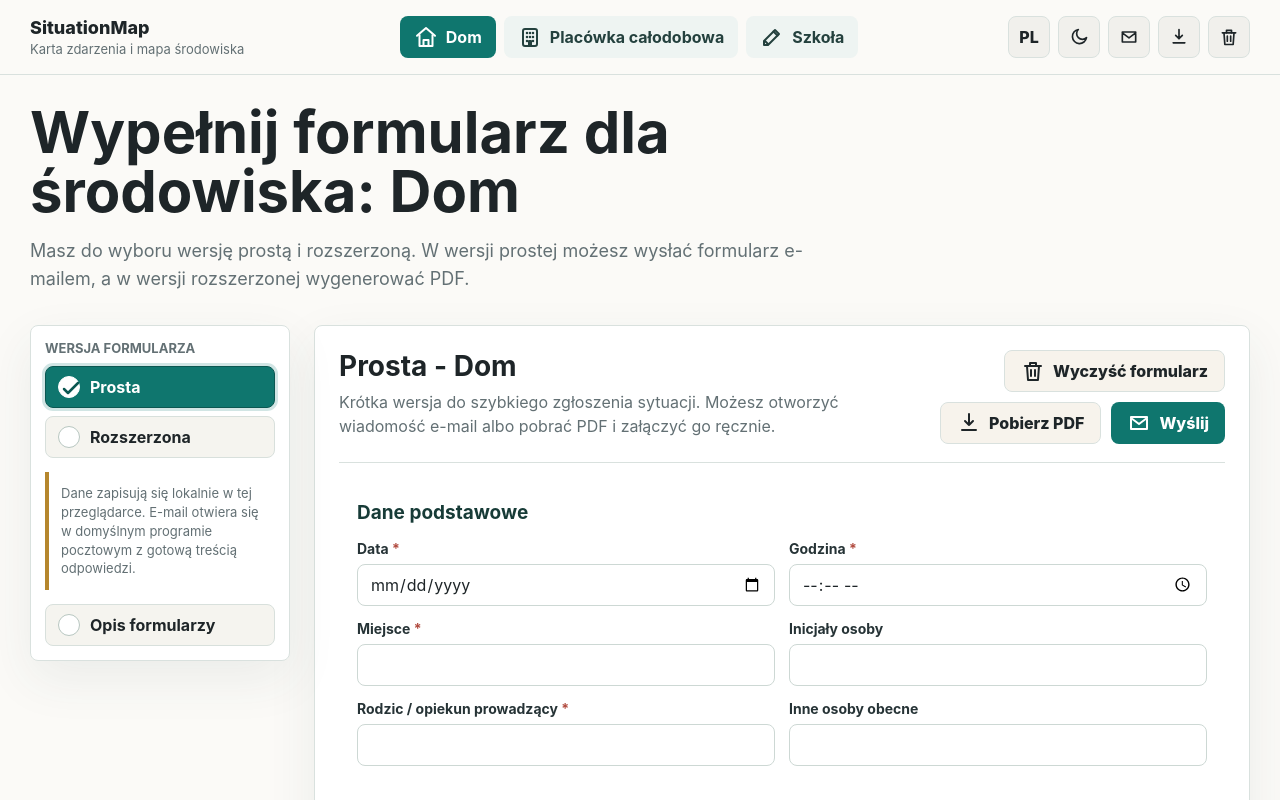
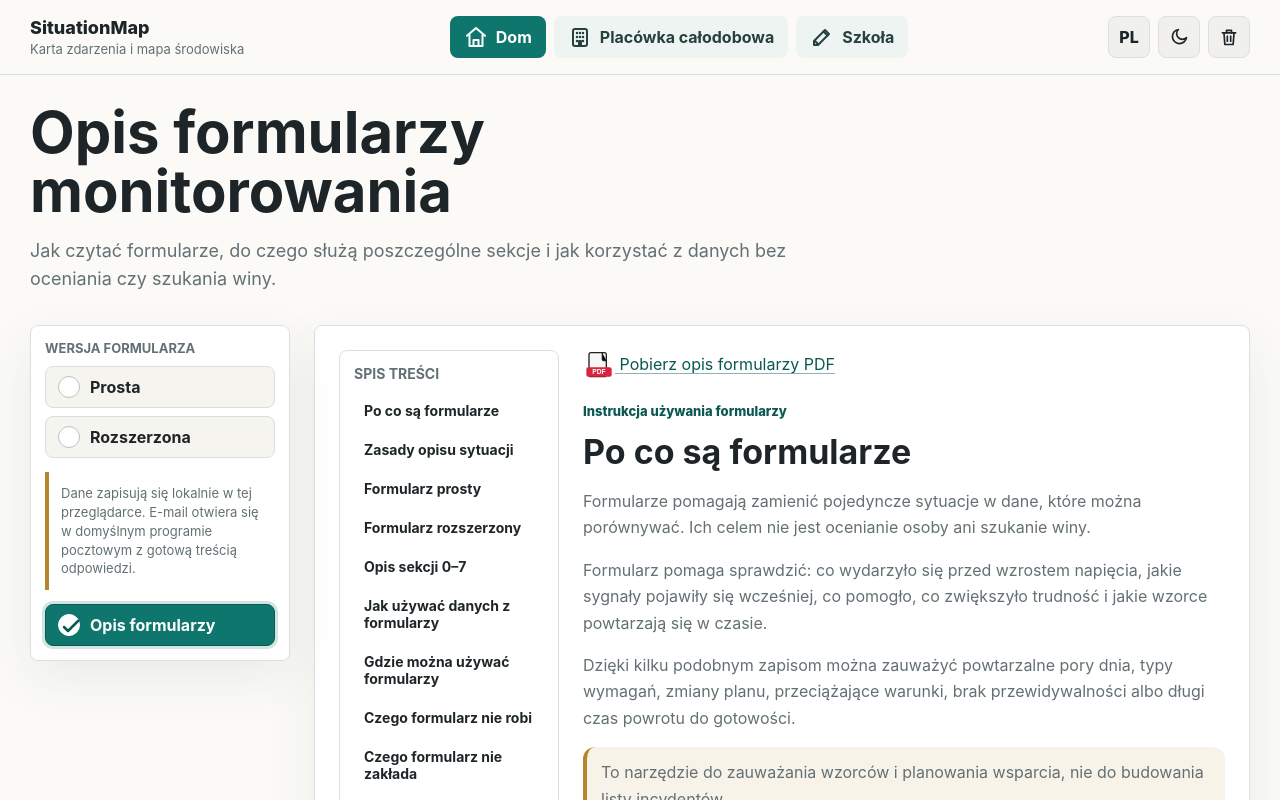
Before and after one commit to first-sunbeam/situationmap, a Vue app: page /about in a window 1280 px wide. Shown: the top 800 px of the page. Built offline with nearby package versions, Linux system fonts and the light colour scheme.

Commit message:
feat: add vue-router for navigation and refactor App.vue to use routes

```diff
--- a/package.json
+++ b/package.json
@@ -15,7 +15,8 @@
   },
   "dependencies": {
     "pdfmake": "^0.2.20",
-    "vue": "^3.5.33"
+    "vue": "^3.5.33",
+    "vue-router": "^5.0.6"
   },
   "devDependencies": {
     "@playwright/test": "^1.59.1",
--- a/src/App.vue
+++ b/src/App.vue
@@ -1,35 +1,35 @@
 <script setup lang="ts">
-import { ref } from "vue";
-import AboutFormsPage from "./components/AboutFormsPage.vue";
-import SimpleForm from "./components/SimpleForm.vue";
-import IncidentForm from "./components/IncidentForm.vue";
-import EnvironmentMapForm from "./components/EnvironmentMapForm.vue";
+import { computed } from "vue";
+import { useRoute, useRouter } from "vue-router";
 import { useFormState } from "./composables/useFormState";
 import { useTheme } from "./composables/useTheme";
 import { useLanguage } from "./i18n/useLanguage";
 import SvgIcon from "./components/ui/SvgIcon.vue";
 import IconSprite from "./components/ui/IconSprite.vue";
 
+const router = useRouter();
+const route = useRoute();
 const { isDarkTheme, toggleTheme } = useTheme();
 const { languageLabel, toggleLanguageLabel, toggleLanguage } = useLanguage();
-const activePage = ref<"forms" | "about">("forms");
 
 const {
   activeEnvKey,
-  activeVariant,
-  activeMode,
   status,
   validationErrors,
-  fieldErrors,
   environments,
   env,
   labels,
-  form,
   buildPdf,
   sendEmail,
   resetCurrent,
-  resetSimple,
 } = useFormState();
+
+const currentMode = computed(() => route.params.mode);
+const isAbout = computed(() => route.name === "about");
+const isSimple = computed(() => route.meta.variant === "simple");
+const isExtended = computed(() => route.meta.variant === "extended");
+const isIncident = computed(() => currentMode.value === "incident");
+const isMap = computed(() => currentMode.value === "map");
 </script>
 
 <template>
@@ -80,7 +80,7 @@ const {
             <SvgIcon class="button-icon" :name="isDarkTheme ? 'sun' : 'moon'" />
           </button>
           <button
-            v-if="activeVariant === 'extended'"
+            v-if="isExtended"
             class="icon-button"
             :title="labels.ui.openPdfPreview"
             :aria-label="labels.ui.openPdfPreview"
@@ -89,7 +89,7 @@ const {
             <SvgIcon class="button-icon" name="external" />
           </button>
           <button
-            v-if="activeVariant === 'simple'"
+            v-if="isSimple"
             class="icon-button"
             :title="labels.ui.sendEmail"
             :aria-label="labels.ui.sendEmail"
@@ -98,7 +98,7 @@ const {
             <SvgIcon class="button-icon" name="email" />
           </button>
           <button
-            v-if="activeVariant === 'simple'"
+            v-if="isSimple"
             class="icon-button"
             :title="labels.ui.downloadPdf"
             :aria-label="labels.ui.downloadPdf"
@@ -120,7 +120,7 @@ const {
 
     <main>
       <section class="hero">
-        <template v-if="activePage === 'about'">
+        <template v-if="isAbout">
           <h1>{{ labels.ui.aboutHeroTitle }}</h1>
           <p>{{ labels.ui.aboutHeroText }}</p>
         </template>
@@ -137,67 +137,48 @@ const {
             <div class="mode-switch">
               <button
                 class="mode-button"
-                :class="{
-                  active: activePage === 'forms' && activeVariant === 'simple',
-                }"
-                @click="
-                  activePage = 'forms';
-                  activeVariant = 'simple';
-                "
+                :class="{ active: isSimple }"
+                @click="router.push('/')"
               >
                 <span class="mode-indicator" aria-hidden="true"
-                  ><SvgIcon
-                    v-if="activePage === 'forms' && activeVariant === 'simple'"
-                    name="check"
+                  ><SvgIcon v-if="isSimple" name="check"
                 /></span>
                 <span>{{ labels.ui.simpleVariant }}</span>
               </button>
               <button
                 class="mode-button"
-                :class="{
-                  active:
-                    activePage === 'forms' && activeVariant === 'extended',
-                }"
-                @click="
-                  activePage = 'forms';
-                  activeVariant = 'extended';
-                "
+                :class="{ active: isExtended }"
+                @click="router.push('/extended/incident')"
               >
                 <span class="mode-indicator" aria-hidden="true"
-                  ><SvgIcon
-                    v-if="
-                      activePage === 'forms' && activeVariant === 'extended'
-                    "
-                    name="check"
+                  ><SvgIcon v-if="isExtended" name="check"
                 /></span>
                 <span>{{ labels.ui.extendedVariant }}</span>
               </button>
             </div>
 
-            <template
-              v-if="activePage === 'forms' && activeVariant === 'extended'"
-            >
-              <p class="mode-label" style="margin-top: 14px">
+            <template v-if="isExtended">
+              <p class="mode-label mode-label--spaced">
                 {{ labels.ui.extendedScope }}
               </p>
               <div class="mode-switch">
                 <button
                   class="mode-button"
-                  :class="{ active: activeMode === 'incident' }"
-                  @click="activeMode = 'incident'"
+                  :class="{ active: isIncident }"
+                  @click="router.push('/extended/incident')"
                 >
                   <span class="mode-indicator" aria-hidden="true"
-                    ><SvgIcon v-if="activeMode === 'incident'" name="check"
+                    ><SvgIcon v-if="isIncident" name="check"
                   /></span>
                   <span>{{ labels.ui.incidentMode }}</span>
                 </button>
                 <button
                   class="mode-button"
-                  :class="{ active: activeMode === 'map' }"
-                  @click="activeMode = 'map'"
+                  :class="{ active: isMap }"
+                  @click="router.push('/extended/map')"
                 >
                   <span class="mode-indicator" aria-hidden="true"
-                    ><SvgIcon v-if="activeMode === 'map'" name="check"
+                    ><SvgIcon v-if="isMap" name="check"
                   /></span>
                   <span>{{ labels.ui.mapMode }}</span>
                 </button>
@@ -208,11 +189,11 @@ const {
 
             <button
               class="mode-button sidebar-about-button"
-              :class="{ active: activePage === 'about' }"
-              @click="activePage = 'about'"
+              :class="{ active: isAbout }"
+              @click="router.push('/about')"
             >
               <span class="mode-indicator" aria-hidden="true"
-                ><SvgIcon v-if="activePage === 'about'" name="check"
+                ><SvgIcon v-if="isAbout" name="check"
               /></span>
               <span>{{ labels.ui.aboutFormsView }}</span>
             </button>
@@ -221,7 +202,7 @@ const {
 
         <div class="forms-stack">
           <p
-            v-if="activePage === 'forms' && status"
+            v-if="!isAbout && status"
             class="status"
             aria-live="polite"
           >
@@ -229,7 +210,7 @@ const {
           </p>
 
           <section
-            v-if="activePage === 'forms' && validationErrors.length"
+            v-if="!isAbout && validationErrors.length"
             class="panel validation-panel"
             aria-live="polite"
             tabindex="-1"
@@ -242,23 +223,7 @@ const {
             </ul>
           </section>
 
-          <AboutFormsPage v-if="activePage === 'about'" />
-
-          <SimpleForm
-            v-else-if="activeVariant === 'simple'"
-            :env="env"
-            :form="form"
-            :send-email="sendEmail"
-            :build-pdf="buildPdf"
-            :reset-simple="resetSimple"
-            :field-errors="fieldErrors"
-          />
-
-          <template v-else>
-            <IncidentForm v-show="activeMode !== 'map'" />
-
-            <EnvironmentMapForm v-show="activeMode !== 'incident'" />
-          </template>
+          <RouterView />
         </div>
       </div>
     </main>
@@ -276,7 +241,6 @@ const {
           analiza.tools/map
         </a>
       </p>
-
     </footer>
   </div>
 </template>
--- a/src/main.ts
+++ b/src/main.ts
@@ -1,6 +1,7 @@
 import { createApp } from "vue";
 import { registerSW } from "virtual:pwa-register";
 import App from "./App.vue";
+import { router } from "./router";
 import "./styles.css";
 
 const updateSW = registerSW({
@@ -10,4 +11,4 @@ const updateSW = registerSW({
   }
 });
 
-createApp(App).mount("#app");
+createApp(App).use(router).mount("#app");
--- /dev/null
+++ b/src/router.ts
@@ -0,0 +1,30 @@
+import { createRouter, createWebHistory } from "vue-router";
+import SimpleFormView from "./views/SimpleFormView.vue";
+import ExtendedView from "./views/ExtendedView.vue";
+import AboutView from "./views/AboutView.vue";
+
+export const router = createRouter({
+  history: createWebHistory(),
+  routes: [
+    {
+      path: "/",
+      name: "simple",
+      component: SimpleFormView,
+      meta: { heroKey: "forms", variant: "simple" },
+    },
+    {
+      path: "/extended/:mode(incident|map)",
+      name: "extended",
+      component: ExtendedView,
+      meta: { heroKey: "forms", variant: "extended" },
+    },
+    { path: "/extended", redirect: "/extended/incident" },
+    {
+      path: "/about",
+      name: "about",
+      component: AboutView,
+      meta: { heroKey: "about" },
+    },
+    { path: "/:pathMatch(.*)*", redirect: "/" },
+  ],
+});
--- a/src/styles.css
+++ b/src/styles.css
@@ -504,6 +504,10 @@ a:focus-visible {
   text-transform: uppercase;
 }
 
+.mode-label--spaced {
+  margin-top: 14px;
+}
+
 .mode-switch {
   display: grid;
   gap: 8px;
--- /dev/null
+++ b/src/views/AboutView.vue
@@ -0,0 +1,7 @@
+<script setup lang="ts">
+import AboutFormsPage from "../components/AboutFormsPage.vue";
+</script>
+
+<template>
+  <AboutFormsPage />
+</template>
--- /dev/null
+++ b/src/views/ExtendedView.vue
@@ -0,0 +1,21 @@
+<script setup lang="ts">
+import { computed, watchEffect } from "vue";
+import { useRoute } from "vue-router";
+import { useFormState } from "../composables/useFormState";
+import IncidentForm from "../components/IncidentForm.vue";
+import EnvironmentMapForm from "../components/EnvironmentMapForm.vue";
+
+const route = useRoute();
+const { activeVariant, activeMode } = useFormState();
+const mode = computed(() => route.params.mode as "incident" | "map");
+
+watchEffect(() => {
+  activeVariant.value = "extended";
+  activeMode.value = mode.value;
+});
+</script>
+
+<template>
+  <IncidentForm v-if="mode === 'incident'" />
+  <EnvironmentMapForm v-else-if="mode === 'map'" />
+</template>
--- /dev/null
+++ b/src/views/SimpleFormView.vue
@@ -0,0 +1,127 @@
+<script setup lang="ts">
+import { computed, watchEffect } from "vue";
+import { useFormState } from "../composables/useFormState";
+import { getSubjectInline } from "../lib/subject";
+import LabelText from "../components/form/LabelText.vue";
+import MetaFields from "../components/form/MetaFields.vue";
+import SelectField from "../components/form/SelectField.vue";
+import TextAreaField from "../components/form/TextAreaField.vue";
+import SvgIcon from "../components/ui/SvgIcon.vue";
+
+const { env, form, labels, sendEmail, buildPdf, resetSimple, fieldErrors, activeVariant } = useFormState();
+const subject = computed(() =>
+  getSubjectInline(
+    form.value,
+    labels.value.map.section === "Environment map" ? "the person" : "osoby",
+  ),
+);
+const readinessOptions = [
+  "5_minut",
+  "10_30_minut",
+  "1_2_godziny",
+  "kilka_godzin_lub_nastepnego_dnia",
+];
+
+watchEffect(() => {
+  activeVariant.value = "simple";
+});
+</script>
+
+<template>
+  <section class="panel form-panel">
+    <div class="form-heading">
+      <div>
+        <h2>{{ labels.ui.simpleVariant }} - {{ env.label }}</h2>
+        <p>{{ labels.ui.simpleIntro }}</p>
+      </div>
+      <div class="heading-actions">
+        <button class="secondary-button" @click="resetSimple"><SvgIcon name="reset" /> {{ labels.ui.resetForm }}</button>
+        <button class="secondary-button" @click="buildPdf('download')"><SvgIcon name="download" /> {{ labels.ui.downloadPdf }}</button>
+        <button class="primary-button" @click="sendEmail"><SvgIcon name="email" /> {{ labels.ui.send }}</button>
+      </div>
+    </div>
+
+    <div class="sections">
+      <section class="section">
+        <h3>{{ labels.meta.section }}</h3>
+        <MetaFields :env="env" :form="form" :field-errors="fieldErrors" />
+      </section>
+
+      <section class="section">
+        <h3>{{ labels.simple.section }}</h3>
+        <div class="field-grid">
+          <div class="simple-question-heading full">
+            <h4 class="field-label"><LabelText :text="`${labels.ui.simpleStateQuestion} ${subject}?`" /></h4>
+            <p class="field-hint">{{ labels.ui.simpleStateHint }}</p>
+          </div>
+          <TextAreaField
+            v-model="form.simple.stateBefore"
+            :label="labels.simple.stateBefore"
+            :hint="labels.ui.simpleStateBeforeHint"
+          />
+          <TextAreaField
+            v-model="form.simple.antecedents"
+            :label="labels.simple.beforeLastMinutes"
+            :hint="labels.ui.simpleBeforeHint"
+          />
+          <div class="simple-question-heading full">
+            <h4 class="field-label">{{ labels.simple.signals }}</h4>
+            <p class="field-hint">{{ labels.ui.simpleSignalsHint }}</p>
+          </div>
+          <TextAreaField
+            v-model="form.simple.signals"
+            :label="labels.simple.signalsObserved"
+            :hint="labels.ui.simpleSignalsObservedHint"
+          />
+          <TextAreaField
+            v-model="form.simple.interventions"
+            :label="labels.simple.adultReaction"
+            :hint="labels.ui.simpleAdultReactionHint"
+          />
+          <TextAreaField
+            v-model="form.simple.behavior"
+            :label="labels.simple.behavior"
+            :hint="labels.ui.simpleBehaviorHint"
+            required
+            :error="fieldErrors['simple.behavior']"
+          />
+          <TextAreaField
+            v-model="form.simple.helped"
+            :label="labels.simple.helped"
+            :hint="labels.ui.simpleHelpedHint"
+            required
+            :error="fieldErrors['simple.helped']"
+          />
+          <div class="simple-question-heading full">
+            <h4 class="field-label"><LabelText :text="`${labels.ui.simpleAutonomyQuestion} ${subject}`" /></h4>
+            <p class="field-hint">{{ labels.ui.simpleAutonomyHint }}</p>
+          </div>
+          <TextAreaField
+            v-model="form.simple.notes"
+            :label="`${labels.ui.decisionPossibilityFor} ${subject}`"
+            :hint="labels.ui.simpleNotesHint"
+            required
+            :error="fieldErrors['simple.notes']"
+          />
+          <TextAreaField
+            v-model="form.simple.predictability"
+            :label="`${labels.simple.predictability} ${subject} ${labels.ui.predictabilitySuffix}`"
+          />
+          <SelectField
+            v-model="form.simple.recoveryTime"
+            :label="labels.simple.recoveryTime"
+            :options="readinessOptions"
+            :hint="labels.ui.simpleRecoveryHint"
+            full
+          />
+        </div>
+      </section>
+    </div>
+
+    <div class="footer-actions">
+      <button class="secondary-button" @click="resetSimple"><SvgIcon name="reset" /> {{ labels.ui.resetForm }}</button>
+      <button class="secondary-button" @click="buildPdf('download')"><SvgIcon name="download" /> {{ labels.ui.downloadPdf }}</button>
+      <button class="primary-button" @click="sendEmail"><SvgIcon name="email" /> {{ labels.ui.send }}</button>
+    </div>
+  </section>
+</template>
```
Also changed, not shown: 1 other file (tests, documents, lock files or other folders).
